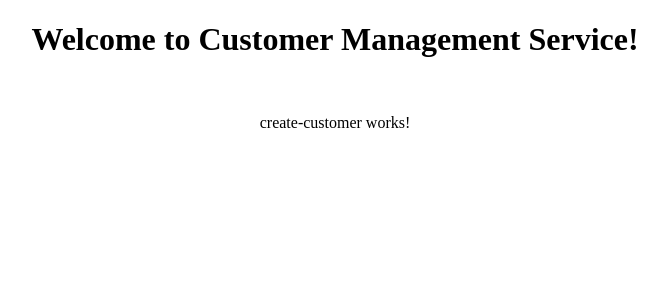
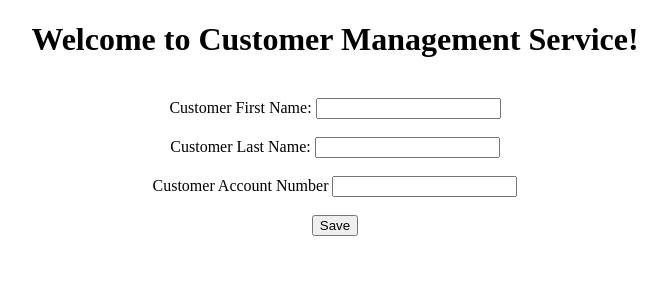
Before and after one commit to dsmith2708/New-Angular-Spring-CRUD, an Angular app in the folder client-side/client/: page / in a window 1280 px wide. Both pictures are taken after a click on the button "Add New User". Shown: the top 300 px of the page, without its empty margins (305-972 px from the left). Built offline with nearby package versions, Linux system fonts and the light colour scheme; no server answers.

Commit message:
create form added

```diff
--- a/client-side/client/src/app/create-customer/create-customer.component.html
+++ b/client-side/client/src/app/create-customer/create-customer.component.html
@@ -1,3 +1,4 @@
-<p>
-  create-customer works!
-</p>
+Customer First Name: <input type="text" /> <br /> <br />
+Customer Last Name: <input type="text" /><br /> <br />
+Customer Account Number <input type="text" /> <br /> <br />
+<button>Save</button>
```
